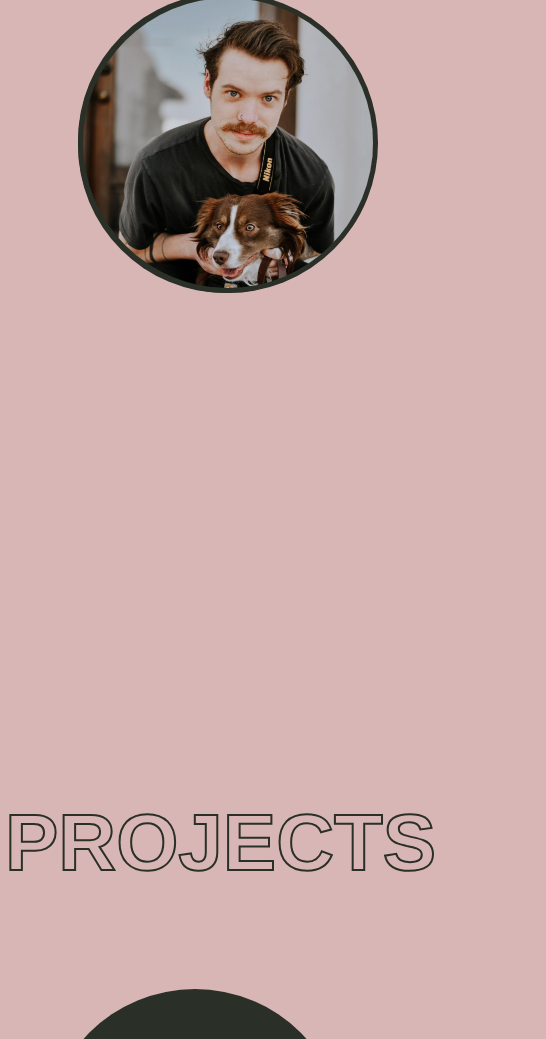
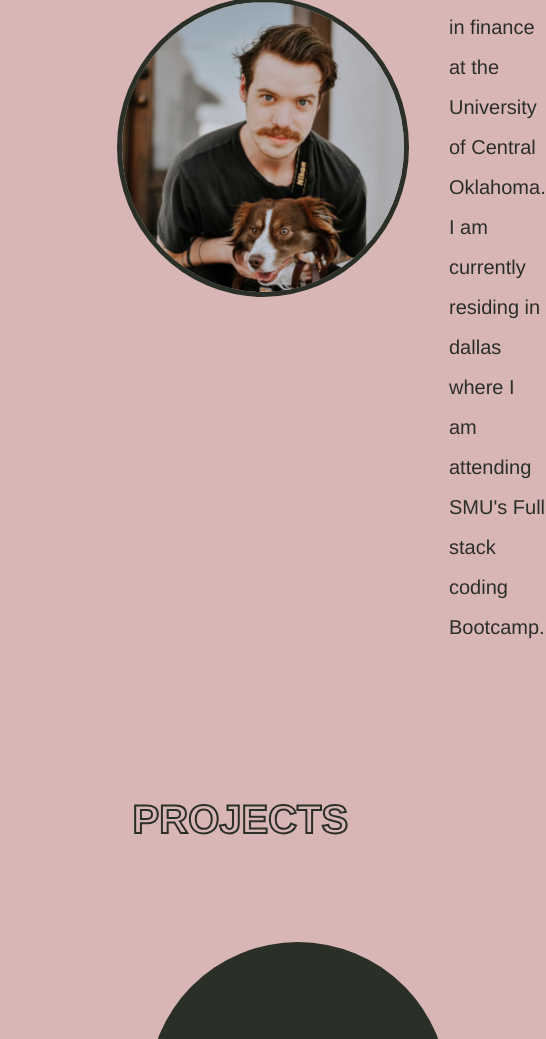
Before and after one commit to T-rummy/Tanner-Portfolio, a plain HTML site: page index.html in a window 390 px wide. Shown: the part 790-1829 px from the top of the page, 546 px wide, since content can reach past the window. Drawn offline with Linux system fonts and the light colour scheme.

Commit message:
Added bio

```diff
--- a/assets/css/style.css
+++ b/assets/css/style.css
@@ -78,25 +78,33 @@ header h1 {
 
  }
  .info h1 {
-    text-align: center;
-    position: relative;
+     display: flex;
     font-size: 80px;
-    font-weight: 600;
     color: transparent;
    -webkit-text-stroke: 2px rgb(42, 48, 39);
-    margin-left: 5px;
+    margin-left: 30%;
+    flex-direction: row;
+    flex-wrap: nowrap;
+    align-items: center;
+    justify-content: space-between;
+
 
 
 
  }
  .bio-box{
-    background-color: #2a3027;
+    display: flex;
      width: 60%;
      height: 300px;
      margin-left: 20%;
      border-radius: 200px;
      min-width: 295px;
      margin-bottom: 200px;
+     flex-direction: row;
+     flex-wrap: nowrap;
+     align-content: center;
+     justify-content: space-evenly;
+     align-items: center;
  }
  .bio-box img {
     height: 300px;
@@ -104,21 +112,22 @@ header h1 {
     border: 5px solid #2a3027;
     border-radius: 50%;
 
- }
+}
 
- .contact-info h1 {
-    text-align: center;
-    font-size: 80px;
-    font-weight: 600;
-    color: transparent;
-   -webkit-text-stroke: 2px rgb(42, 48, 39);
-    margin-left: 5px;
-    border-bottom: #2a3027 solid 2px;
+.bio-box p {
+    color: #2a3027;
+    font-size: 20px;
+    margin-left: 40px;
+    line-height: 30pt;
+
 }
  .portfolio-blocks {
     display: flex;
+    justify-content: space-around;
     flex-wrap: wrap;
-    justify-content: space-around;
+    flex-direction: colurowmn;
+    align-content: center;
+    align-items: center;
 
  }
 
@@ -171,6 +180,10 @@ footer {
 
 @media screen and (max-width: 694px) {
 
+.info h1 {
+    font-size: 40px;
+    flex: auto;
+}
 
 }
 
@@ -180,3 +193,17 @@ footer {
         font-size: 20px;
     }
  }
+ @media screen and (max-width: 600px) {
+     .portfolio-blocks {
+         margin-left: 35%;
+        }
+        .bio-box {
+            margin-left: 25%;
+        }
+        .info {
+            margin: auto 10% auto 10%;
+            padding: auto 10% auto 10%;
+        }
+
+
+     }
--- a/index.html
+++ b/index.html
@@ -64,6 +64,11 @@
 
            <img src="./assets/images/headshot.jpg" alt="Headshot"/>
 
+           <p> Hello! My name is Tanner Ruminer. I am a full time college student majoring
+               in finance at the University of Central Oklahoma. I am currently residing in dallas
+               where I am attending SMU's Full stack coding Bootcamp.
+            </p>
+
         </div>
 
     </section>
```
